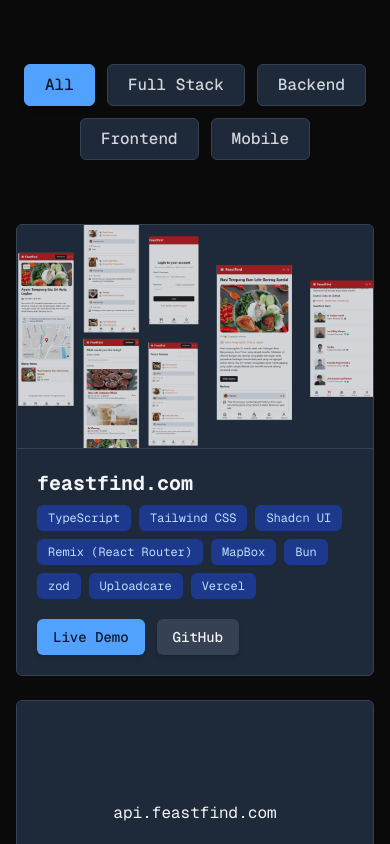
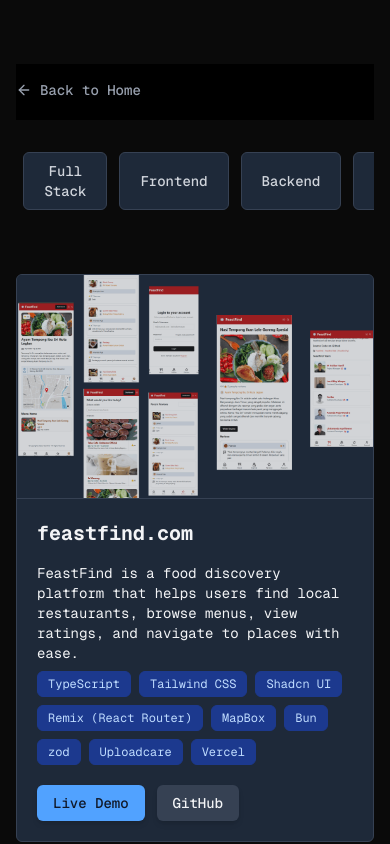
Before and after one commit to obbylee/portofolio-v2, a Next.js app: page /works in a window 390 px wide. Shown: the top 844 px of the page. Built offline with nearby package versions, Linux system fonts and the light colour scheme.

Commit message:
Fix scroll and add motion

```diff
--- a/app/globals.css
+++ b/app/globals.css
@@ -76,7 +76,6 @@
   --sidebar-accent-foreground: oklch(0.205 0 0);
   --sidebar-border: oklch(0.922 0 0);
   --sidebar-ring: oklch(0.708 0 0);
-  scroll-behavior: smooth;
 }
 
 .dark {
@@ -113,6 +112,10 @@
   --sidebar-ring: oklch(0.556 0 0);
 }
 
+html {
+  scroll-behavior: smooth;
+}
+
 @layer base {
   * {
     @apply border-border outline-ring/50;
--- a/app/layout.tsx
+++ b/app/layout.tsx
@@ -1,21 +1,17 @@
 import type { Metadata } from "next";
-import { Geist, Geist_Mono } from "next/font/google";
+import { Geist_Mono } from "next/font/google";
 import "./globals.css";
-
-const geistSans = Geist({
-  variable: "--font-geist-sans",
-  subsets: ["latin"],
-});
 
 const geistMono = Geist_Mono({
   variable: "--font-geist-mono",
   subsets: ["latin"],
+  preload: false,
 });
 
 export const metadata: Metadata = {
-  title: "Lee Obby Waqoz - Fullstack Developer Portfolio",
+  title: "Lee O. - Fullstack Developer Portfolio",
   description:
-    "Portfolio of Lee Obby Waqoz, a Fullstack Developer specializing in end-to-end web development.",
+    "Portfolio of Lee O., a Fullstack Developer specializing in end-to-end web development.",
 };
 
 export default function RootLayout({
@@ -25,11 +21,7 @@
 }>) {
   return (
     <html lang="en" className="dark">
-      <body
-        className={`${geistSans.variable} ${geistMono.variable} antialiased`}
-      >
-        {children}
-      </body>
+      <body className={`${geistMono.variable} antialiased`}>{children}</body>
     </html>
   );
 }
--- a/app/works/page.tsx
+++ b/app/works/page.tsx
@@ -5,6 +5,8 @@
 import { myProjectsData } from "@/data";
 
 import Image from "next/image";
+import Link from "next/link";
+import { ArrowLeft } from "lucide-react";
 
 const ProjectsPage = () => {
   const [activeCategory, setActiveCategory] = useState("All");
@@ -22,13 +24,24 @@
   return (
     <div className="min-h-screen font-mono text-gray-100 p-4 md:p-8">
       <div className="max-w-7xl mx-auto py-12">
-        <div className="flex flex-wrap justify-center gap-3 mb-16">
+        <div className="sticky top-0 left-4 py-4 mb-8 bg-black z-50 h-14">
+          <Link
+            href="/"
+            scroll={false}
+            className="inline-flex items-center gap-2 text-sm font-medium text-gray-400 hover:text-blue-400 transition-colors duration-200"
+          >
+            <ArrowLeft className="h-4 w-4" />
+            <span>Back to Home</span>
+          </Link>
+        </div>
+
+        <div className="overflow-x-auto flex gap-3 mb-16 px-4 md:px-0 md:flex-wrap justify-center ">
           {categories.map((category) => (
             <button
               key={category}
               onClick={() => setActiveCategory(category)}
               className={`
-                px-5 py-2 rounded-sm text-base font-medium transition-all duration-200 border
+                px-5 py-2 rounded-sm text-sm md:text-base font-medium transition-all duration-200 border
                 ${
                   activeCategory === category
                     ? "bg-blue-400 text-gray-900 border-blue-400 shadow-md"
@@ -55,8 +68,10 @@
                     <Image
                       src={project.image}
                       alt={project.title}
-                      priority={false}
-                      className="w-full h-full object-cover opacity-80 transition-opacity duration-300 group-hover:opacity-100 group-hover:scale-105"
+                      className="object-cover opacity-80 transition-opacity duration-300 group-hover:opacity-100 group-hover:scale-105"
+                      sizes="full"
+                      priority
+                      fill
                     />
                   ) : (
                     project.title
@@ -76,6 +91,10 @@
                   >
                     {project.title}
                   </h3>
+
+                  <p className="py-2 text-sm md:hidden">
+                    {project.description}
+                  </p>
 
                   <div
                     className="flex flex-wrap gap-2 mt-auto
--- a/components/shared/about.tsx
+++ b/components/shared/about.tsx
@@ -17,7 +17,7 @@
         initial={{ opacity: 0, x: -50 }}
         whileInView={{ opacity: 1, x: 0 }}
         transition={{ delay: 0.4, ease: "easeInOut" }}
-        viewport={{ once: true }}
+        viewport={{ once: true, amount: 0.5 }}
       >
         My journey as a{" "}
         <span className="font-bold text-blue-700 dark:text-blue-400">
@@ -41,8 +41,8 @@
         className="text-gray-800 dark:text-gray-400 mt-2"
         initial={{ opacity: 0, x: -50 }}
         whileInView={{ opacity: 1, x: 0 }}
-        transition={{ delay: 0.4, ease: "easeInOut" }}
-        viewport={{ once: true }}
+        transition={{ delay: 0.6, ease: "easeInOut" }}
+        viewport={{ once: true, amount: 0.5 }}
       >
         When I finally pull myself away from the keyboard, my happy place is
         often found getting cozy with a good Wuxia novel 📖 or joyfully battling
--- a/components/shared/aside.tsx
+++ b/components/shared/aside.tsx
@@ -42,9 +42,12 @@
         </motion.p>
       </header>
 
-      <nav
+      <motion.nav
         className="hidden mt-8 md:block"
         aria-label="Main Section Navigation"
+        initial={{ opacity: 0, x: -50 }}
+        animate={{ opacity: 1, x: 0 }}
+        transition={{ delay: 1, ease: "easeInOut" }}
       >
         <ul className="flex flex-col gap-4">
           {sections.map((section: SectionLink) => {
@@ -75,9 +78,14 @@
             );
           })}
         </ul>
-      </nav>
+      </motion.nav>
 
-      <div className="flex gap-4 mt-4 md:hidden">
+      <motion.div
+        className="flex gap-4 mt-4 md:hidden"
+        initial={{ opacity: 0, x: -50 }}
+        animate={{ opacity: 1, x: 0 }}
+        transition={{ delay: 1, ease: "easeInOut" }}
+      >
         <Button
           asChild
           variant="outline"
@@ -109,14 +117,14 @@
             <span>Email me</span>
           </a>
         </Button>
-      </div>
+      </motion.div>
 
       <motion.footer
         className="mt-20 md:mt-auto"
         aria-label="Social Media Links"
         initial={{ opacity: 0, x: -50 }}
         animate={{ opacity: 1, x: 0 }}
-        transition={{ delay: 1, ease: "easeInOut" }}
+        transition={{ delay: 1.2, ease: "easeInOut" }}
       >
         <ul className="flex gap-2">
           <li className="p-2 h-10 w-10 rounded-md bg-white dark:bg-gray-900 text-gray-800 dark:text-muted-foreground  dark:hover:bg-blue-800 hover:text-white dark:hover:text-white">
--- a/components/shared/experiences.tsx
+++ b/components/shared/experiences.tsx
@@ -16,16 +16,19 @@
         Experiences
       </h2>
 
-      <a
+      <motion.a
         href="https://1drv.ms/w/c/3cdcd2b725d3c39a/EaCv7ZvLuOdCrm5lhy0mM7kB8D57X_hwalNCRrcGKWCgug?e=TaQnCg"
         target="_blank"
         rel="noopener noreferrer"
         aria-label="Download Resume (PDF)"
         className="hidden md:flex gap-2 text-lg font-bold text-gray-900 dark:text-gray-100 mb-4 backdrop-blur py-2.5 z-20"
+        initial={{ opacity: 0, x: -50 }}
+        animate={{ opacity: 1, x: 0 }}
+        transition={{ delay: 0.6, ease: "easeInOut" }}
       >
         <span>View full resume</span>
         <ArrowUpRight />
-      </a>
+      </motion.a>
 
       <div className="flex flex-col gap-4">
         {myTimelineData.map((item: TimelineItem, index) => (
@@ -34,8 +37,8 @@
             className="w-full py-4 px-6 rounded-md bg-gray-50 dark:bg-gray-800 text-left border hover:border-blue-400"
             initial={{ opacity: 0, x: -50 }}
             whileInView={{ opacity: 1, x: 0 }}
-            transition={{ delay: 0.4 + index * 0.2, ease: "easeInOut" }}
-            viewport={{ once: true }}
+            transition={{ delay: 0.8 + index * 0.2, ease: "easeInOut" }}
+            viewport={{ once: true, amount: 0.2 }}
           >
             <p className="text-sm font-semibold text-gray-600 dark:text-gray-400 mb-1">
               {item.date}
--- a/components/shared/works.tsx
+++ b/components/shared/works.tsx
@@ -22,9 +22,7 @@
 
       <Link
         href={"/works"}
-        target="_blank"
-        rel="noopener noreferrer"
-        aria-label="View full projects"
+        scroll={false}
         className="hidden md:flex gap-2 text-lg font-bold text-gray-900 dark:text-gray-100 mb-4 backdrop-blur py-2.5 z-20"
       >
         <span>View full projects</span>
@@ -34,11 +32,11 @@
       <div className="flex flex-col gap-4">
         {myProjectsData.slice(0, 8).map((project: ProjectItem, index) => (
           <motion.div
-            key={index}
+            key={project.id}
             className="group relative rounded-lg shadow-md overflow-hidden bg-gray-50 dark:bg-gray-800 border border-gray-200 dark:border-gray-700 hover:shadow-lg flex flex-col h-full"
             initial={{ opacity: 0, x: -50 }}
             whileInView={{ opacity: 1, x: 0 }}
-            transition={{ delay: 0.2 + index * 0.2, ease: "easeInOut" }}
+            transition={{ ease: "easeInOut" }}
             viewport={{ once: true, amount: 0.5 }}
           >
             {project.image && (
@@ -46,8 +44,9 @@
                 <Image
                   src={project.image}
                   alt={`Screenshot of ${project.title}`}
-                  priority={false}
-                  className="w-full h-full object-cover transition-transform duration-300 group-hover:scale-105"
+                  fill
+                  sizes="full"
+                  className="object-cover transition-transform duration-300 group-hover:scale-105"
                 />
 
                 <div className="absolute inset-0 bg-gradient-to-t from-gray-900/50 to-transparent"></div>
@@ -93,7 +92,6 @@
                     target="_blank"
                     rel="noopener noreferrer"
                     className="inline-flex items-center text-gray-700 dark:text-gray-300 hover:text-blue-700 dark:hover:text-blue-400 transition-colors duration-200"
-                    aria-label={`View live demo of ${project.title}`}
                   >
                     <LinkIcon className="h-5 w-5 mr-1" />
                     <span>Live Url</span>
--- a/data/index.ts
+++ b/data/index.ts
@@ -9,6 +9,7 @@
 import nikeScreenshoot from "@/assets/images/nike.png";
 import feastfind from "@/assets/images/feastfind.png";
 import terra from "@/assets/images/terra-discover-api.png";
+import mojito from "@/assets/images/mojito.png";
 
 export interface SectionLink {
   id: string;
@@ -105,25 +106,6 @@
     githubLink: "https://github.com/feastfind",
   },
   {
-    id: "feastfindapi",
-    title: "api.feastfind.com",
-    description:
-      "Core API for FeastFind, a food discovery platform. This API enables comprehensive restaurant search, menu browsing, ratings retrieval, and location-based data services. It's built for performance and reliability, serving as the essential interface for all FeastFind application features.",
-    category: "Backend",
-    techStack: [
-      "TypeScript",
-      "OpenApi Typescript",
-      "Scalar",
-      "Prisma ORM",
-      "Postgresql",
-      "Neon",
-      "Uploadcare",
-      "Render.com",
-    ],
-    liveLink: "https://api.feastfind.com/",
-    githubLink: "https://github.com/feastfind/feastfind-api",
-  },
-  {
     id: "aliphone",
     title: "Aliphone B2B phone ecommerce",
     description:
@@ -142,25 +124,6 @@
       "Vercel",
     ],
     liveLink: "https://shop.obbylee.com/",
-    githubLink: "https://github.com/obbylee/phone-ecommerce",
-  },
-  {
-    id: "aliphone-api",
-    title: "Aliphone Backend API",
-    description:
-      "A robust RESTful API for an e-commerce phone platform, handling product management, user authentication, and cart. Designed for scalability and extensibility.",
-    category: "Backend",
-    techStack: [
-      "Hono",
-      "Bun",
-      "Better Auth",
-      "Typescript",
-      "tRPC",
-      "Zod",
-      "Prisma ORM",
-      "Postgresql",
-      "Docker",
-    ],
     githubLink: "https://github.com/obbylee/phone-ecommerce",
   },
   {
@@ -204,6 +167,28 @@
     liveLink: "https://promptopia-nine-tau.vercel.app/",
   },
   {
+    id: "mojito",
+    title: "Mojito",
+    description:
+      "Sip the spirit of summer. Explore our menu of crafted cocktails, a blend of premium ingredients, creative flair, and timeless recipes designed to delight your senses.",
+    image: mojito,
+    category: "Frontend",
+    techStack: ["Nextjs", "React", "Tailwind CSS", "GSAP"],
+    githubLink: "https://github.com/obbylee/mojito-uiux",
+    liveLink: "https://mojito-uiux.vercel.app/",
+  },
+  {
+    id: "Sushiman",
+    title: "Sushiman",
+    description:
+      "A beautifully crafted single-page website for Sushiman, a sushi restaurant brand. Designed to highlight the menu, chef, and authentic dining experience.",
+    image: sushimanScreenshoot,
+    category: "Frontend",
+    techStack: ["Nextjs", "React", "Tailwind CSS", "Framer Motion"],
+    githubLink: "https://github.com/obbylee/sushiman-uiux",
+    liveLink: "https://sushiman-uiux.vercel.app/",
+  },
+  {
     id: "terra",
     title: "Terra discover api",
     description:
@@ -222,17 +207,6 @@
       "Docker",
     ],
     githubLink: "https://github.com/obbylee/terra-discover-api",
-  },
-  {
-    id: "Sushiman",
-    title: "Sushiman",
-    description:
-      "A beautifully crafted single-page website for Sushiman, a sushi restaurant brand. Designed to highlight the menu, chef, and authentic dining experience.",
-    image: sushimanScreenshoot,
-    category: "Frontend",
-    techStack: ["Nextjs", "React", "Tailwind CSS", "Framer Motion"],
-    githubLink: "https://github.com/obbylee/sushiman-uiux",
-    liveLink: "https://sushiman-uiux.vercel.app/",
   },
   {
     id: "carhub",
@@ -265,6 +239,44 @@
     techStack: ["NextJs", "React", "Tailwind CSS", "Typescript", "Netlify"],
     githubLink: "https://github.com/obbylee/portofolio/tree/main/traveluiux",
     liveLink: "https://luminous-gelato-91c420.netlify.app/",
+  },
+  {
+    id: "aliphone-api",
+    title: "Aliphone Backend API",
+    description:
+      "A robust RESTful API for an e-commerce phone platform, handling product management, user authentication, and cart. Designed for scalability and extensibility.",
+    category: "Backend",
+    techStack: [
+      "Hono",
+      "Bun",
+      "Better Auth",
+      "Typescript",
+      "tRPC",
+      "Zod",
+      "Prisma ORM",
+      "Postgresql",
+      "Docker",
+    ],
+    githubLink: "https://github.com/obbylee/phone-ecommerce",
+  },
+  {
+    id: "feastfindapi",
+    title: "api.feastfind.com",
+    description:
+      "Core API for FeastFind, a food discovery platform. This API enables comprehensive restaurant search, menu browsing, ratings retrieval, and location-based data services. It's built for performance and reliability, serving as the essential interface for all FeastFind application features.",
+    category: "Backend",
+    techStack: [
+      "TypeScript",
+      "OpenApi Typescript",
+      "Scalar",
+      "Prisma ORM",
+      "Postgresql",
+      "Neon",
+      "Uploadcare",
+      "Render.com",
+    ],
+    liveLink: "https://api.feastfind.com/",
+    githubLink: "https://github.com/feastfind/feastfind-api",
   },
   {
     id: "E-commerce Platform for Local Artisans",
```
Also changed, not shown: 1 other file (tests, documents, lock files or other folders).
